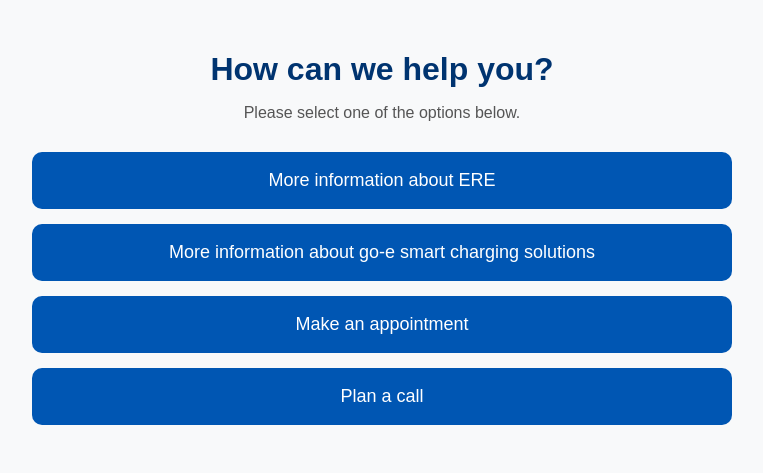
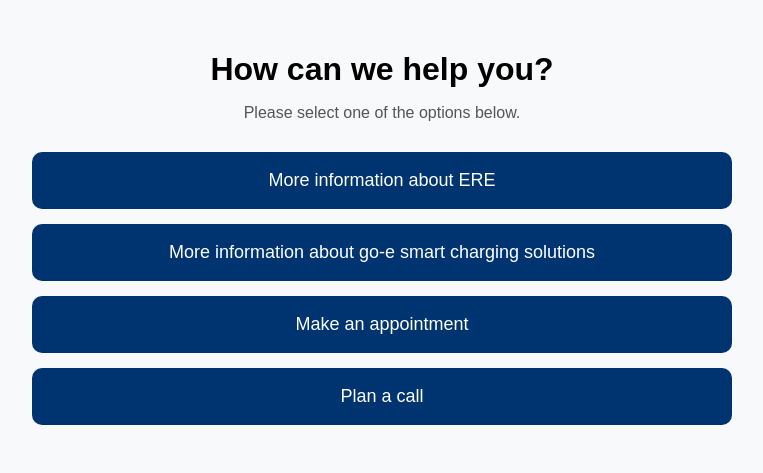
Before and after one commit to go-e-nl/Your-E-Mail-to-Stephan, a plain HTML site: page index.html in a window 1280 px wide. Shown: the whole page, without its empty margins (258-1021 px from the left). Drawn offline with Linux system fonts and the light colour scheme.

Commit message:
Change header and button colors in index.html

```diff
--- a/index.html
+++ b/index.html
@@ -17,7 +17,7 @@
 }
 
 h1{
-    color: #003470;
+    color: #000000;
     margin-bottom: 10px;
 }
 
@@ -30,7 +30,7 @@
     display: block;
     margin: 15px 0;
     padding: 18px;
-    background: #0056b3;
+    background: #003470;
     color: white;
     text-decoration: none;
     border-radius: 10px;
```
